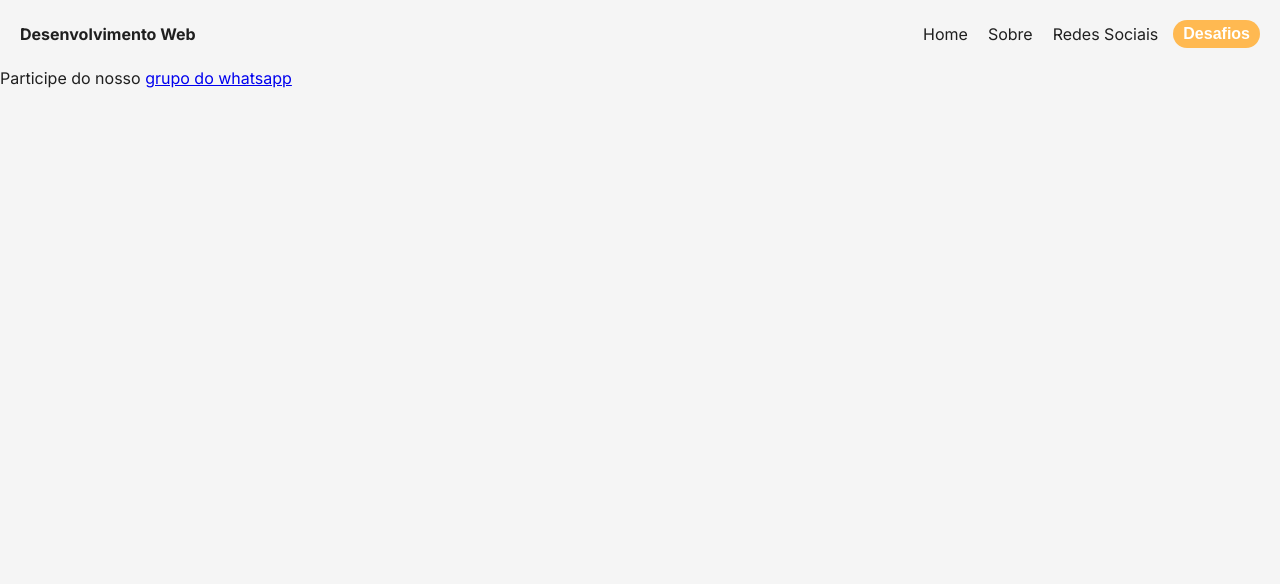
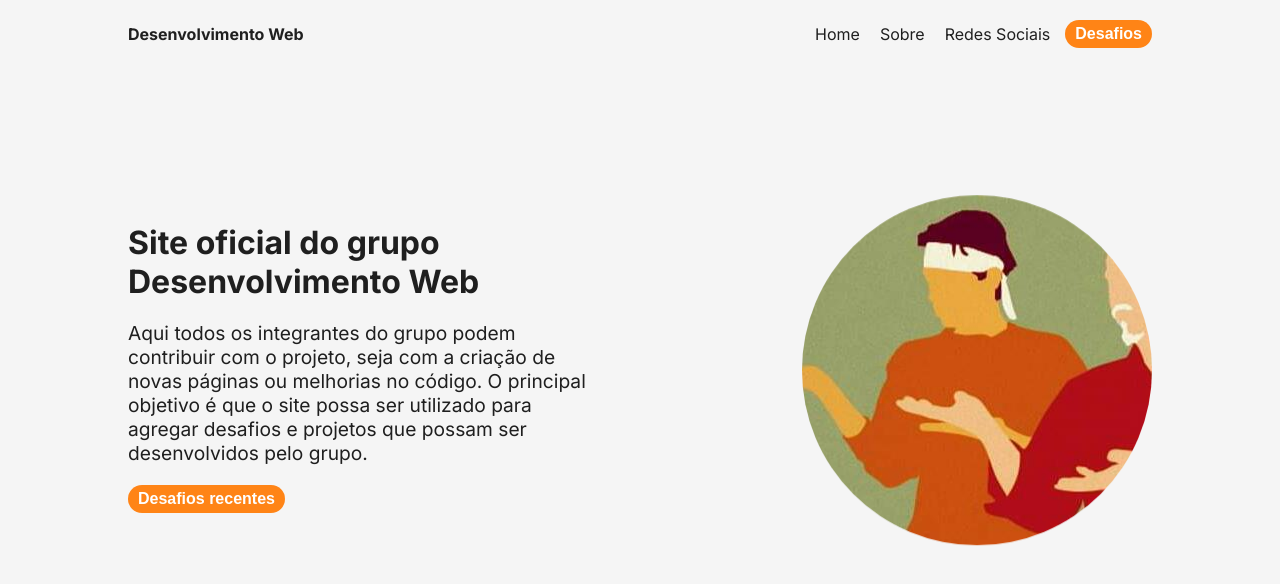
Before and after one commit to DevsGenteBoa/desenvolvimento-web-oficial, a Next.js app: page / in a window 1280 px wide. Shown: the top 584 px of the page. Built offline with nearby package versions, Linux system fonts and the light colour scheme.

Commit message:
adiciona seção hero

```diff
--- a/src/components/ui/buttons/index.tsx
+++ b/src/components/ui/buttons/index.tsx
@@ -7,12 +7,12 @@ const Button = styled.button<{ variant?: Variant; css?: string }>`
     const variants: { [key in Variant]: string } = {
       primary: `
         font-weight: 600;
-        background-color: #FFB951;
+        background-color: #ff8416;
         color: #fff;
         `,
       secondary: `
         font-weight: 500;
-        color: #FFB951;
+        color: #ff8416;
         `,
       tertiary: `
         font-weight: 500;
--- a/src/components/wrapper.ts
+++ b/src/components/wrapper.ts
@@ -1,7 +1,7 @@
 import styled from "styled-components";
 
 const Wrapper = styled.div<{ css?: string }>`
-  width: 1440px;
+  width: 1024px;
   @media (max-width: 1440px) {
     max-width: 100%;
   }
--- /dev/null
+++ b/src/modules/inicio/index.tsx
@@ -0,0 +1,21 @@
+import Wrapper from "src/components/wrapper";
+import HeroSection from "./sections/hero";
+import SobreSection from "./sections/sobre";
+
+export default function Inicio() {
+  return (
+    <div
+      style={{
+        display: "flex",
+        justifyContent: "center",
+        alignItems: "center",
+        flexDirection: "column",
+      }}
+    >
+      <Wrapper>
+        <HeroSection />
+        {/* <SobreSection /> */}
+      </Wrapper>
+    </div>
+  );
+}
--- /dev/null
+++ b/src/modules/inicio/sections/hero/index.tsx
@@ -0,0 +1,39 @@
+import { useRouter } from "next/router";
+import { Flex } from "src/components/flex";
+import Button from "src/components/ui/buttons";
+import Wrapper from "src/components/wrapper";
+import { Container } from "./styles";
+
+export default function HeroSection() {
+  const router = useRouter();
+  return (
+    <Wrapper>
+      <Container>
+        <Flex css="align-items: flex-start; gap: 20px;">
+          <h1>Site oficial do grupo Desenvolvimento Web</h1>
+          <p>
+            Aqui todos os integrantes do grupo podem contribuir com o projeto,
+            seja com a criação de novas páginas ou melhorias no código. O
+            principal objetivo é que o site possa ser utilizado para agregar
+            desafios e projetos que possam ser desenvolvidos pelo grupo.
+          </p>
+          <Button variant="primary" onClick={() => router.push("/desafios")}>
+            Desafios recentes
+          </Button>
+        </Flex>
+        <div>
+          <img
+            src="/images/hero.jpg"
+            alt="Desenvolvimento Web"
+            width="350px"
+            height="350px"
+            style={{
+              objectFit: "cover",
+              borderRadius: "100%",
+            }}
+          />
+        </div>
+      </Container>
+    </Wrapper>
+  );
+}
--- /dev/null
+++ b/src/modules/inicio/sections/hero/styles.tsx
@@ -0,0 +1,39 @@
+import styled from "styled-components";
+
+export const Container = styled.div`
+  min-height: 600px;
+  display: flex;
+  justify-content: center;
+  align-items: center;
+  gap: 200px;
+  h1 {
+    font-size: 2rem;
+  }
+  p {
+    font-size: 1.2rem;
+  }
+  img {
+    @keyframes ani {
+      0% {
+        transform: translateY(0);
+      }
+      50% {
+        transform: translateY(22px);
+      }
+      100% {
+        transform: translateY(0);
+      }
+    }
+    animation: ani 5s linear infinite;
+  }
+
+  @media (max-width: 768px) {
+    flex-direction: column;
+    gap: 100px;
+    padding: 0 60px;
+    text-align: center;
+    div {
+      align-items: center;
+    }
+  }
+`;
--- /dev/null
+++ b/src/modules/inicio/sections/sobre/index.tsx
@@ -0,0 +1,16 @@
+export default function SobreSection() {
+  return (
+    <div>
+      <p>
+        Participe do nosso{" "}
+        <a
+          href="https://chat.whatsapp.com/HTt7FwitQ9v6GnJ0VywgQw"
+          target="_blank"
+          rel="noopener noreferrer"
+        >
+          grupo do whatsapp
+        </a>
+      </p>
+    </div>
+  );
+}
--- a/src/pages/index.tsx
+++ b/src/pages/index.tsx
@@ -1,29 +1,31 @@
 import type { NextPage } from "next";
-import Head from "next/head";
+import Inicio from "src/modules/inicio";
 
 const Home: NextPage = () => {
-  return (
-    <div>
-      <Head>
-        <title>Desenvolvimento Web</title>
-        <meta name="description" content="Generated by create next app" />
-        <link rel="icon" href="/favicon.ico" />
-      </Head>
+  // return (
+  //   <div>
+  //     <Head>
+  //       <title>Desenvolvimento Web</title>
+  //       <meta name="description" content="Generated by create next app" />
+  //       <link rel="icon" href="/favicon.ico" />
+  //     </Head>
 
-      <main>
-        <p>
-          Participe do nosso{" "}
-          <a
-            href="https://chat.whatsapp.com/HTt7FwitQ9v6GnJ0VywgQw"
-            target="_blank"
-            rel="noopener noreferrer"
-          >
-            grupo do whatsapp
-          </a>
-        </p>
-      </main>
-    </div>
-  );
+  //     <main>
+  //       <p>
+  //         Participe do nosso{" "}
+  //         <a
+  //           href="https://chat.whatsapp.com/HTt7FwitQ9v6GnJ0VywgQw"
+  //           target="_blank"
+  //           rel="noopener noreferrer"
+  //         >
+  //           grupo do whatsapp
+  //         </a>
+  //       </p>
+  //     </main>
+  //   </div>
+  // );
+
+  return <Inicio />;
 };
 
 export default Home;
```
Also changed, not shown: public/images/hero.jpg (added).
